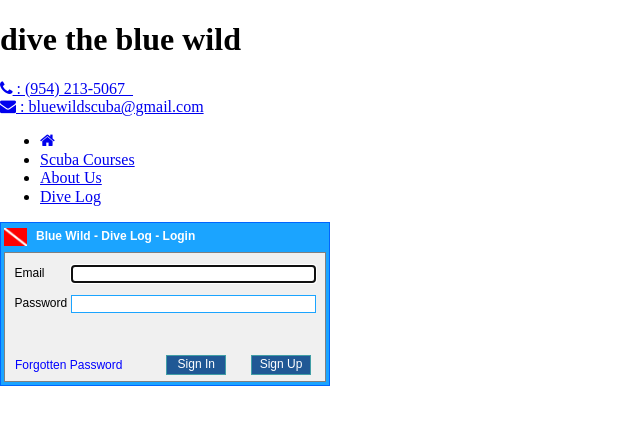
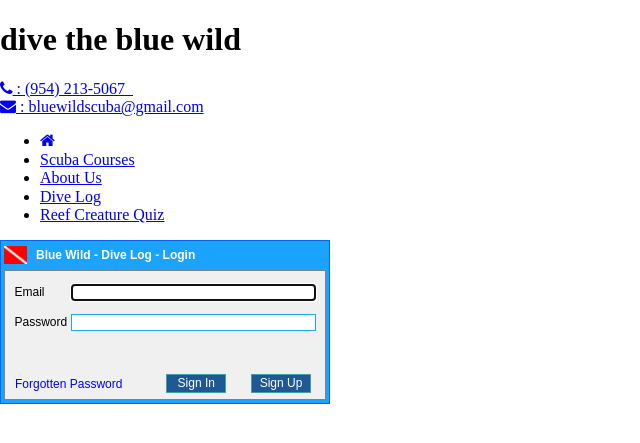
Before and after one commit to captainmarkos/divelog, a PHP site: page /index.php in a window 1280 px wide. Shown: the top 443 px of the page, without its empty margins (0-640 px from the left). Run offline with PHP 8.4, Linux system fonts and the light colour scheme; some libraries are stand-ins or nearby versions.

Commit message:
adding link to reefcreatures

```diff
--- a/index.php
+++ b/index.php
@@ -54,6 +54,7 @@ $email = isset($_SESSION['email']) ? $_SESSION['email'] : '';
         <li><a href="../#/courses">Scuba Courses</a></li>
         <li><a href="../#/aboutus">About Us</a></li>
         <li><a class="selected" href="divelog/index.php">Dive Log</a></li>
+        <li><a href="../reefcreatures/index.php">Reef Creature Quiz</a></li>
       </ul>
     </nav>
 
```
